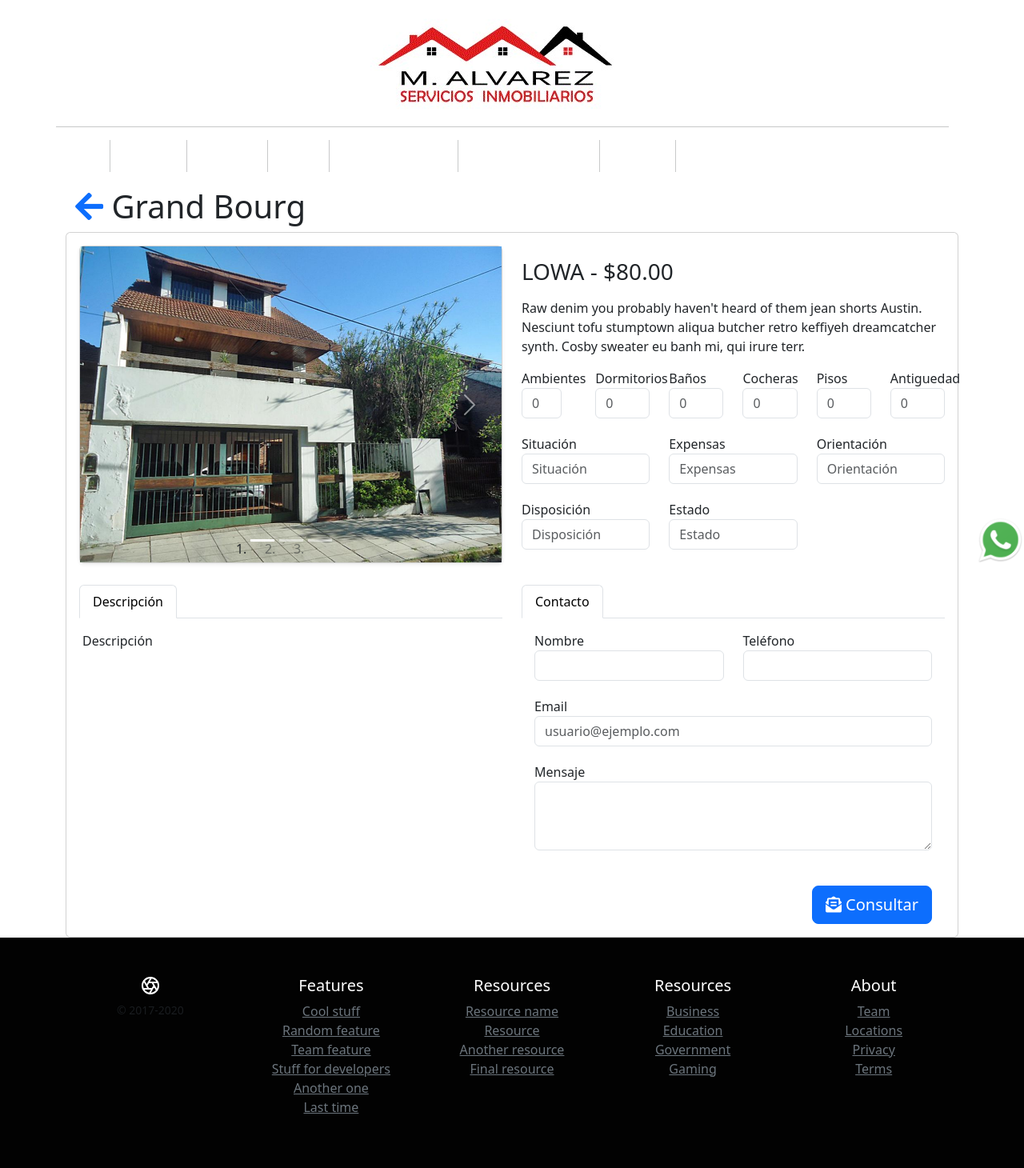
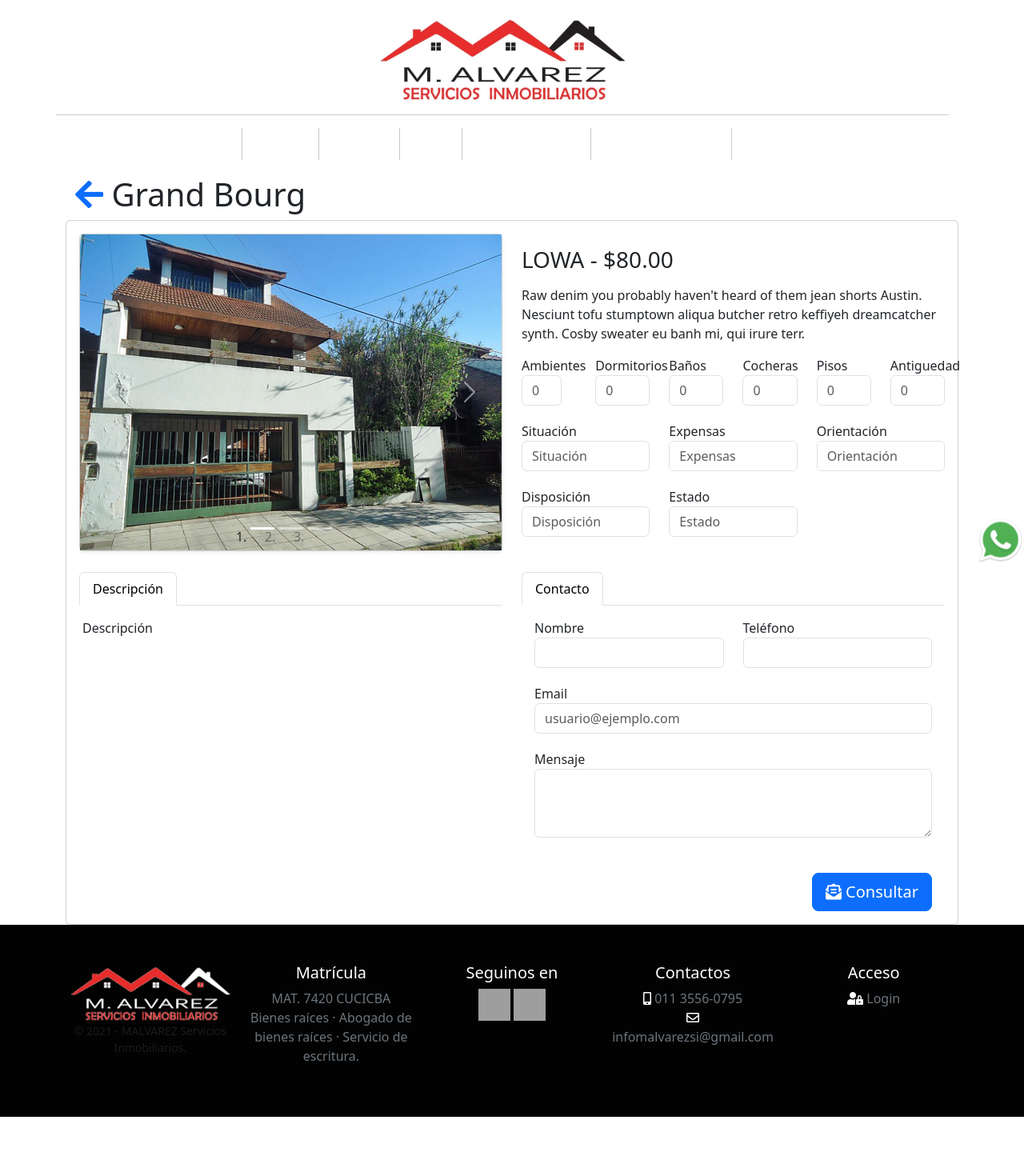
Before and after one commit to losnegrosdelaweb/Malvarez, a CodeIgniter app: page /database/index.php/detpropiedad/index in a window 1280 px wide. Shown: the whole page at 80% size. After the commit the page ends 1396 px from the top, so only its background shows below. Run offline with CodeIgniter, Linux system fonts and the light colour scheme; some libraries are stand-ins or nearby versions; grey boxes are pictures that could not be loaded.

Commit message:
TASK: MALV_08|MALV_09

```diff
--- a/application/views/sidebar/footer.php
+++ b/application/views/sidebar/footer.php
@@ -40,9 +40,13 @@
     display: block;
   }
 }
+a{
+  text-decoration: none;
+}
+
   </style>
 
- <a id="app-whatsapp" target="_blanck" href="https://wa.me/+1135038821">
+ <a id="app-whatsapp" target="_blanck" href="https://wa.me/+1135560795">
      <img src="/<?=base_url('assets/img/Whatsapp.png')?>" style="width: 100%;">
      <!--<i class="fab fa-whatsapp"></i>-->
 </a>
@@ -51,45 +55,44 @@
 <footer class="foot py-5">
   <div class="row" style="width: 90%;">
     <div class="col-12 col-md">
-      <svg xmlns="http://www.w3.org/2000/svg" width="24" height="24" fill="none" stroke="currentColor" stroke-linecap="round" stroke-linejoin="round" stroke-width="2" class="d-block mb-2" role="img" viewBox="0 0 24 24"><title>Product</title><circle cx="12" cy="12" r="10"/><path d="M14.31 8l5.74 9.94M9.69 8h11.48M7.38 12l5.74-9.94M9.69 16L3.95 6.06M14.31 16H2.83m13.79-4l-5.74 9.94"/></svg>
-      <small class="d-block mb-3 text-muted">&copy; 2017-2020</small>
+      <img src="/<?=base_url('assets/img/logo-footer.png')?>" style="width: 100%;">
+
+      <small class="d-block mb-3 text-muted">&copy; 2021 - MALVAREZ Servicios Inmobiliarios.</small>
     </div>
+
     <div class="col-6 col-md">
-      <h5>Features</h5>
+      <h5>Matrícula</h5>
       <ul class="list-unstyled text-small">
-        <li><a class="link-secondary" href="#">Cool stuff</a></li>
-        <li><a class="link-secondary" href="#">Random feature</a></li>
-        <li><a class="link-secondary" href="#">Team feature</a></li>
-        <li><a class="link-secondary" href="#">Stuff for developers</a></li>
-        <li><a class="link-secondary" href="#">Another one</a></li>
-        <li><a class="link-secondary" href="#">Last time</a></li>
+        <li class="link-secondary">MAT. 7420 CUCICBA</li>
+        <li class="link-secondary">Bienes raíces · Abogado de bienes raíces · Servicio de escritura.</li>
+      </ul>
+    </div>
+
+    <div class="col-6 col-md">
+      <h5>Seguinos en</h5>
+      <ul class="list-unstyled text-small">
+              <li><a href="https://www.facebook.com/MAlvarez-Servicios-Inmobiliarios-105021768004660">
+                  <img src="https://static.tokkobroker.com/tfw/img/r-facebook.svg?20210602200718" width="40" height="40">
+                </a>
+                <a href="https://www.facebook.com/MAlvarez-Servicios-Inmobiliarios-105021768004660">
+                  <img src="https://static.tokkobroker.com/tfw/img/r-instagram.svg?20210602200718" width="40" height="40">
+                </a></li>
       </ul>
     </div>
     <div class="col-6 col-md">
-      <h5>Resources</h5>
+      <h5>Contactos</h5>
       <ul class="list-unstyled text-small">
-        <li><a class="link-secondary" href="#">Resource name</a></li>
-        <li><a class="link-secondary" href="#">Resource</a></li>
-        <li><a class="link-secondary" href="#">Another resource</a></li>
-        <li><a class="link-secondary" href="#">Final resource</a></li>
+        <li>
+          <a class="link-secondary" href="tel:011 3556-0795"><i class="fas fa-mobile-alt" style="color: white;"></i> 011 3556-0795</a></li>
+        <li>
+          <i class="far fa-envelope"></i><a class="link-secondary" href="mailto:infomalvarezsi@gmail.com"> infomalvarezsi@gmail.com</a>
       </ul>
     </div>
+
     <div class="col-6 col-md">
-      <h5>Resources</h5>
+      <h5>Acceso</h5>
       <ul class="list-unstyled text-small">
-        <li><a class="link-secondary" href="#">Business</a></li>
-        <li><a class="link-secondary" href="#">Education</a></li>
-        <li><a class="link-secondary" href="#">Government</a></li>
-        <li><a class="link-secondary" href="#">Gaming</a></li>
-      </ul>
-    </div>
-    <div class="col-6 col-md">
-      <h5>About</h5>
-      <ul class="list-unstyled text-small">
-        <li><a class="link-secondary" href="#">Team</a></li>
-        <li><a class="link-secondary" href="#">Locations</a></li>
-        <li><a class="link-secondary" href="#">Privacy</a></li>
-        <li><a class="link-secondary" href="#">Terms</a></li>
+        <li><i class="fas fa-user-lock"></i><a class="link-secondary" href="/./Malvarezsi/index.php/login"> Login</a></li>
       </ul>
     </div>
   </div>
--- a/application/views/sidebar/menu.php
+++ b/application/views/sidebar/menu.php
@@ -82,9 +82,9 @@
 
   <nav class="navbar navbar-expand-lg navbar-dark" aria-label="Ninth navbar example">
     <div class="container-xl">
-	  <div class="row" style="width: 100%;">
-		<div class="row" style="place-content: center;">
-      <a href="/<?=site_url('')?>" style="width: auto;"><img id="logo" src="/<?=base_url('')?>/assets/img/logo.jpg"></a>
+	  <div class="row" style="width: 100%; justify-content: center;">
+		<div class="row" style="text-align: -webkit-center;margin-top: 15px;margin-bottom: 15px;">
+      <a href="/<?=site_url('')?>"><img id="logo" style="width: 325px;" src="/<?=base_url('')?>/assets/img/logo-head.png"></a>
 		</div>
 		<hr>
 		<div class="row">
@@ -92,7 +92,7 @@
 				<span class="navbar-toggler-icon"></span>
 				</button>
 				<div class="navbar-collapse collapse" id="navbarsExample07XL" style=""></div>
-				<ul class="navbar-nav" style="padding-bottom: 1%;">
+				<ul class="navbar-nav" style="padding-bottom: 1%;justify-content: center;">
           <!--style="padding-right: 10%;-->
 				  <li class="nav-item active">
 					 <a class="nav-link" aria-current="page" href="/<?=site_url('')?>">Inicio</a>
@@ -118,9 +118,6 @@
           <li class="nav-item">
            <a class="nav-link" href="/<?=site_url('mantenimiento')?>">Contacto</a>
           </li>
-          <li class="nav-item" style="margin-left: auto;">
-				    <a class="ingresar nav-link" style="color: #fff;" href="/<?=site_url('login')?>" tabindex="-1"><i class="fas fa-user-lock"></i> Login</a>
-				  </li>
           </ul>
 				  <!--
 				  <li class="nav-item dropdown">
```
Also changed, not shown: application/views/nosotros.php (added, +26 -0 lines), assets/img/logo-footer.png (added), assets/img/logo-head.png (added), 1 other file.
